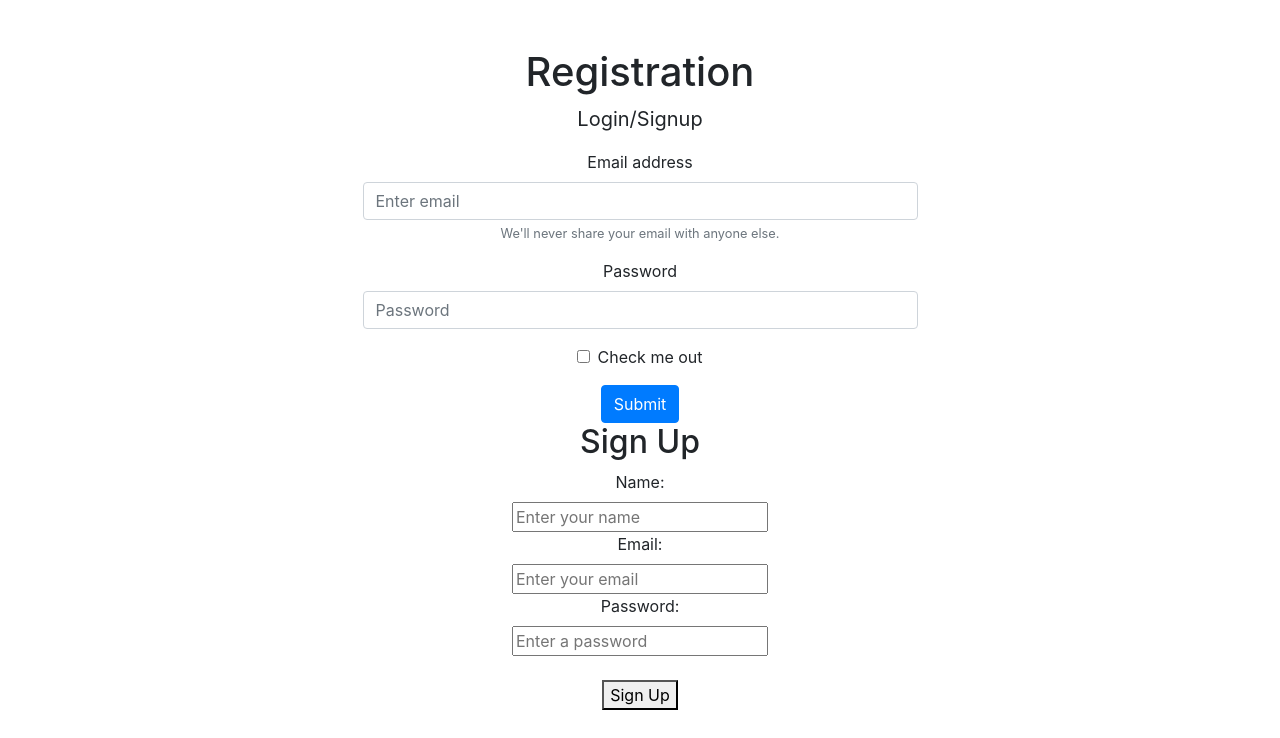
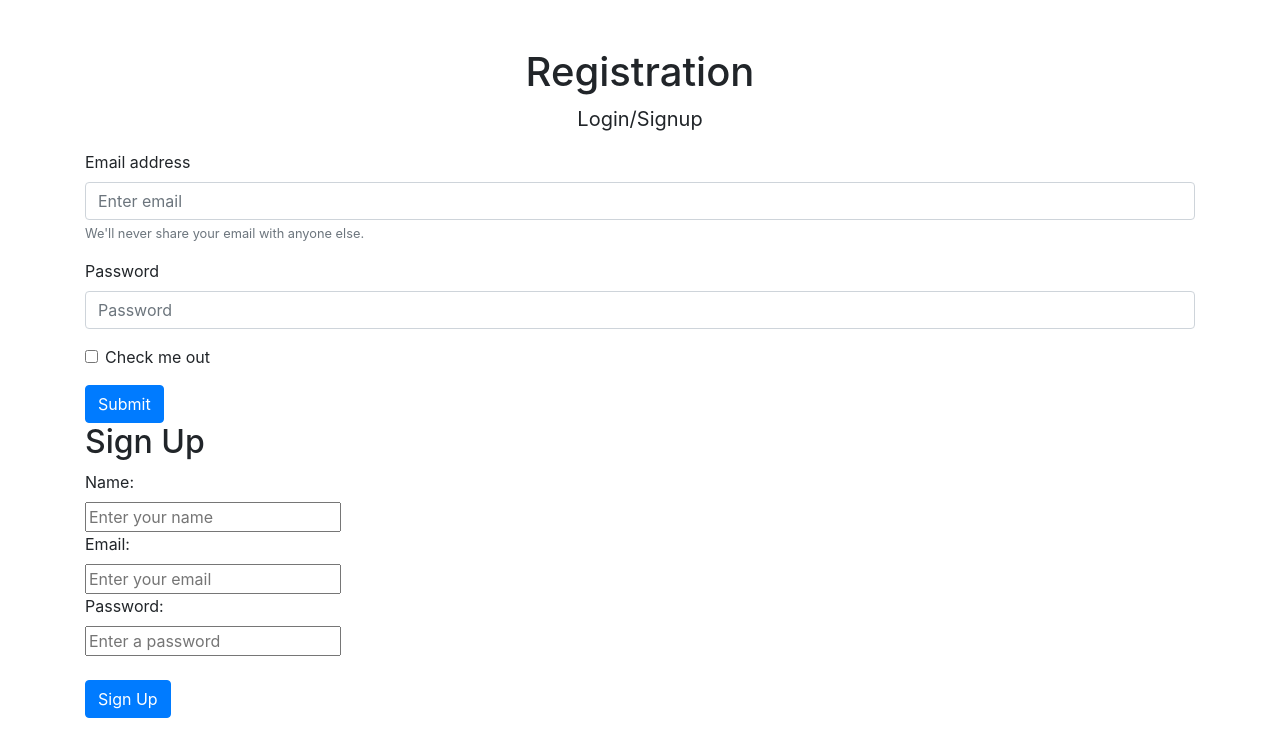
Before and after one commit to BilalJayy/GOO-Malik-Bilal-Javed, a PHP site: page /Account.html in a window 1280 px wide. Shown: the part 62-800 px from the top of the page. Run offline with PHP 8.4, Linux system fonts and the light colour scheme.

Commit message:
changes in buttons

```diff
--- a/Account.html
+++ b/Account.html
@@ -63,6 +63,6 @@
         <input type="email" id="email" placeholder="Enter your email"><br>
         <label for="password">Password:</label><br>
         <input type="password" id="password" placeholder="Enter a password"><br><br>
-        <button type="submit">Sign Up</button>
+        <button type="submit" class="btn btn-primary">Sign Up</button>
       </form>
     </body>
--- a/Template.css
+++ b/Template.css
@@ -42,18 +42,11 @@
   margin-bottom: 1.5rem;
 }
 
-  /* Other pages */
-  /* You can add additional styles for the other pages here */
-
-
-  form {
-    width: 50%;
+/* Bookings page */
+.booking-form {
+  max-width: 600px;
   margin: 0 auto;
-    text-align: center;
-  }
-
-  .form-group {
-    margin-bottom: 1rem;
+  padding: 0 1rem;
 }
 
 .form-control {
@@ -94,4 +87,17 @@
   font-size: 1rem;
   line-height: 1.5;
   border-radius: 0.25rem;
-    transition: color 0.15s ease-in-out, background-color 0.15s ease-in-out, border-color 0.15s ease-in-out, box-shadow 0.15s
+  transition: color 0.15s ease-in-out, background-color 0.15s ease-in-out, border-color 0.15s ease-in-out, box-shadow 0.15s ease-in-out;
+}
+
+.btn-primary {
+  color: #fff;
+  background-color: #007bff;
+  border-color: #007bff;
+}
+
+.btn-primary:hover {
+  color: #fff;
+  background-color: #0069d9;
+  border-color: #0062cc;
+}
--- a/Wallet.html
+++ b/Wallet.html
@@ -38,5 +38,5 @@
 
   <div class="container mt-5">
     <h1>GOO Wallet </h1>
-    <p>PKR </p>
+    <p>Earn GOO points by booking with us </p>
   </body>
```
Lines whose indentation alone changed are shown as unchanged.
